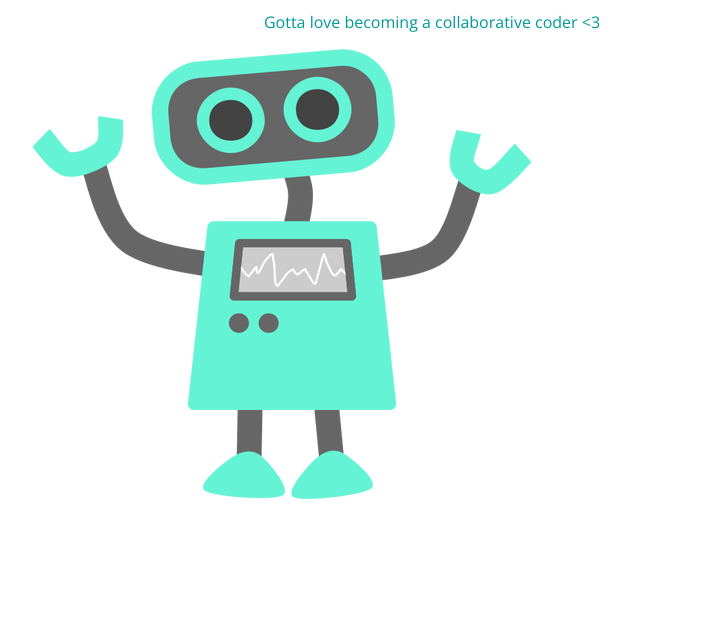
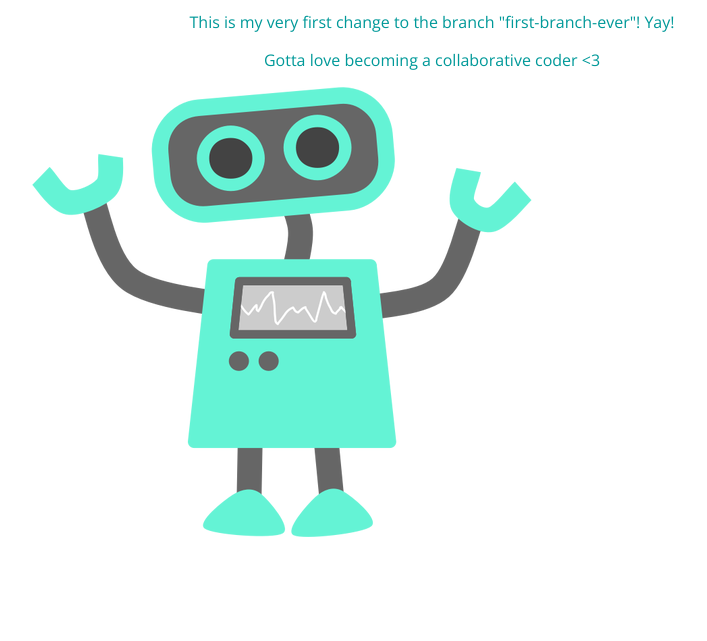
Before and after one commit to EvanRW/105-project, a plain HTML site: page index.html in a window 1280 px wide. Shown: the part 159-800 px from the top of the page, without its empty margins (208-915 px from the left). Drawn offline with nearby package versions, Linux system fonts and the light colour scheme.

Commit message:
added another paragraph

```diff
--- a/index.html
+++ b/index.html
@@ -9,6 +9,7 @@
 <body>
 	<section>
 		<h1>Git, GitHub & the Command Line</h1>
+		<p>This is my very first change to the branch "first-branch-ever"! Yay!</p>
 		<p>Gotta love becoming a collaborative coder <3</p>
 		<img src="img/happy-blue-robot.png">
 	</section>
```
